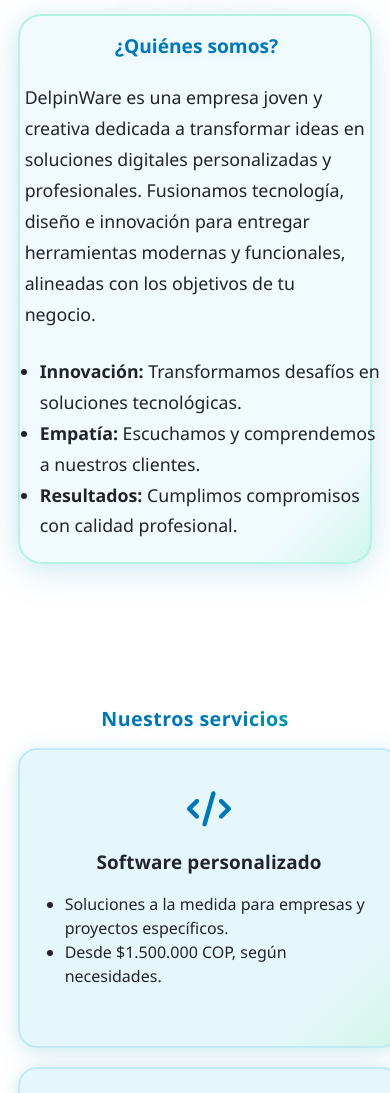
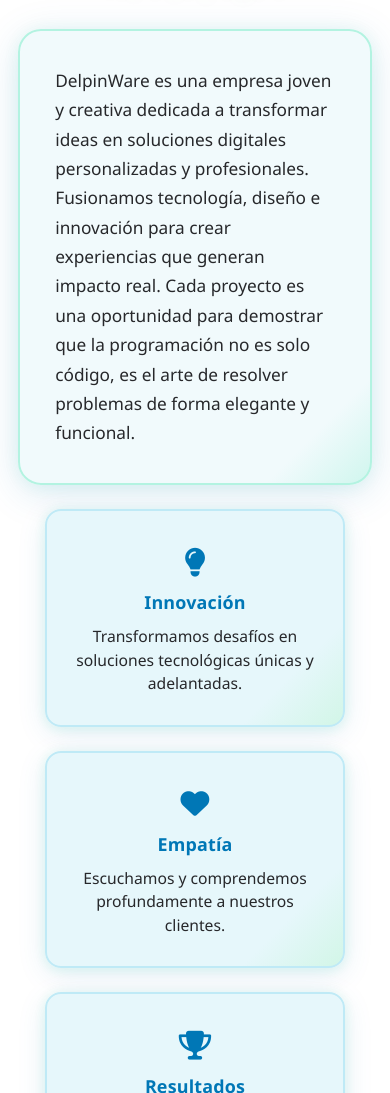
Before and after one commit to samuelpinillam-dotcom/chale, a plain HTML site: page index.html in a window 390 px wide. Shown: the part 907-2000 px from the top of the page. Drawn offline with nearby package versions, Linux system fonts and the light colour scheme.

Commit message:
Actualizar página: nuevo header, dos servicios adicionales, y rediseñar sección "Quiénes somos" con layout horizontal

```diff
--- a/index.html
+++ b/index.html
@@ -47,8 +47,8 @@
             gap: 0.6rem;
         }
         .header-imglogo {
-            width: 68px;
-            height: 68px;
+            width: 50px;
+            height: 50px;
             background: #f3f3f3;
             border-radius: 14px;
             object-fit: contain;
@@ -56,8 +56,8 @@
             box-shadow: 0 2px 12px #a7e1ff55;
         }
         .logo-brand {
-            font-size: 1.19rem;
-            font-weight: 700;
+            font-size: 1.65rem;
+            font-weight: 900;
             background: linear-gradient(90deg, var(--azul-delpin), var(--verde-delpin));
             -webkit-background-clip: text;
             background-clip: text;
@@ -66,6 +66,7 @@
         }
         nav {
             flex: 1;
+            margin-left: 3rem;
         }
         nav ul {
             display: flex;
@@ -74,7 +75,7 @@
             margin: 0;
             padding: 0;
             align-items: center;
-            justify-content: center;
+            justify-content: flex-end;
         }
         nav a {
             color: var(--azul-delpin);
@@ -141,6 +142,7 @@
                 display: flex;
                 align-items: center;
                 flex: 1;
+                margin-left: 0;
             }
             nav ul {
                 display: none;
@@ -156,6 +158,7 @@
                 padding: 1rem 1.5rem 1rem 2rem;
                 margin: 0;
                 z-index: 1001;
+                justify-content: flex-start;
             }
             nav ul.show {
                 display: flex;
@@ -164,10 +167,12 @@
                 margin-left: 0;
                 margin-right: .8rem;
             }
-            .header-imglogo { width: 60px; height: 60px;}
+            .header-imglogo { width: 45px; height: 45px;}
+            .logo-brand { font-size: 1.35rem; }
         }
         @media (max-width:520px){
-            .header-imglogo {width:40px;height:40px;}
+            .header-imglogo {width:35px;height:35px;}
+            .logo-brand { font-size: 1.1rem; }
         }
         .hero-bg-section {
             min-height: 76vh;
@@ -254,7 +259,105 @@
             transform: none;
         }
 
-        .about-box,
+        /* NUEVA ESTRUCTURA: QUIÉNES SOMOS */
+        .about-container {
+            display: flex;
+            gap: 3rem;
+            align-items: stretch;
+            margin-top: 2rem;
+        }
+
+        .about-text-left {
+            flex: 1;
+            min-width: 280px;
+            padding: 2.2rem;
+            background: linear-gradient(135deg, #f1fafc 87%, #d0f6ee 100%);
+            border-radius: 23px;
+            box-shadow: var(--sombra-caja);
+            border: 2.5px solid #b3f3e1;
+            display: flex;
+            flex-direction: column;
+            justify-content: center;
+            font-size: 1.08rem;
+            line-height: 1.7;
+        }
+
+        .about-text-left p {
+            margin: 0;
+            color: #27282b;
+        }
+
+        .about-values-right {
+            flex: 1;
+            min-width: 280px;
+            display: flex;
+            flex-direction: column;
+            justify-content: center;
+            gap: 1.5rem;
+            position: relative;
+        }
+
+        /* Triángulo de cajas */
+        .value-box {
+            padding: 1.8rem 1.5rem;
+            background: linear-gradient(135deg, #e6f7fb 80%, #d2f6e7 100%);
+            border-radius: 16px;
+            border: 2.5px solid #bfeaf6;
+            box-shadow: 0 7px 30px 0 #0077b61c, 0 1.5px 12px 2px #00C89718;
+            text-align: center;
+            transition: box-shadow 0.13s, transform 0.15s;
+        }
+
+        .value-box:hover {
+            box-shadow: 0 20px 55px #00c89726, 0 2px 16px #0077B61c;
+            transform: translateY(-6px) scale(1.02);
+            border-color: #00C897;
+        }
+
+        .value-box h5 {
+            font-size: 1.12rem;
+            font-weight: 700;
+            color: var(--azul-delpin);
+            margin-bottom: 0.7rem;
+            letter-spacing: 0.01em;
+        }
+
+        .value-box p {
+            font-size: 0.98rem;
+            color: #27282b;
+            margin: 0;
+            line-height: 1.5;
+        }
+
+        .value-box-icon {
+            font-size: 1.8rem;
+            color: var(--azul-delpin);
+            margin-bottom: 0.6rem;
+        }
+
+        /* Distribución triangular */
+        .value-row-1 {
+            display: flex;
+            justify-content: center;
+            gap: 1.5rem;
+        }
+
+        .value-row-1 .value-box {
+            flex: 0 1 45%;
+            max-width: 220px;
+        }
+
+        .value-row-2 {
+            display: flex;
+            justify-content: center;
+            gap: 1.5rem;
+        }
+
+        .value-row-2 .value-box {
+            flex: 0 1 45%;
+            max-width: 220px;
+        }
+
         .contact-box {
             margin: 0 auto;
             padding: 2.7rem 2.4rem;
@@ -270,13 +373,14 @@
             line-height: 1.74;
             border: 2.5px solid #b3f3e1;
         }
-        .about-box ul {
+
+        .contact-box ul {
             margin-left: 1.7em;
             margin-bottom: 0;
             padding-left: 0;
             width: 100%;
         }
-        .about-box h4,
+
         .contact-box h4 {
             font-weight: 700;
             font-size: 1.20rem;
@@ -284,18 +388,20 @@
             text-shadow: 0 2px 10px #00c89712;
             margin-bottom: .4rem;
         }
-        .about-box,
-        .contact-box > p,
-        .about-box > p {
+
+        .contact-box > p {
             margin-bottom: 0.4em;
         }
+
         .contact-data {
             text-align: left;
             width: 100%;
             margin: 0.63rem auto 1.1rem auto;
             max-width: 370px;
         }
+
         .contact-data div {margin-bottom: .33rem;font-size: 1.01rem;}
+
         .services-grid {
             display: flex;
             flex-wrap: wrap;
@@ -304,8 +410,9 @@
             align-items: stretch;
             width: 100%;
         }
+
         .service-card {
-            flex: 0 1 300px;
+            flex: 0 1 280px;
             background: linear-gradient(135deg, #e6f7fb 80%, #d2f6e7 100%);
             border-radius: 19px;
             border: 2.5px solid #bfeaf6;
@@ -315,34 +422,37 @@
             display: flex;
             flex-direction: column;
             align-items: center;
-            min-width: 270px;
-            max-width: 340px;
             gap: .7rem;
             margin-bottom: 0;
             transition: box-shadow 0.13s, transform 0.15s;
         }
+
         .service-card ul {
             text-align: left;
             padding-left: 1.09em;
             margin: 0;
         }
+
         .service-card h4 {
             font-size: 1.18rem;
             font-weight: 700;
             margin-bottom: 0.39rem;
             letter-spacing: 0.009em;
         }
+
         .service-icon {
             font-size: 2.2rem;
             color: var(--azul-delpin);
             margin-bottom: .33rem;
         }
+
         .service-card:hover {
             box-shadow: 0 20px 55px #00c89726, 0 2px 16px #0077B61c;
             transform: translateY(-8px) scale(1.01);
             border-color: #00C897;
             z-index: 3;
         }
+
         /* Footer */
         .footer-quote {
             font-size: 1.06rem;
@@ -350,9 +460,11 @@
             margin-bottom: .53rem;
             letter-spacing: 0.02em;
         }
+
         .social-links {
             display: flex; justify-content: center; gap: 1rem; margin-bottom: .5rem; flex-wrap: wrap;
         }
+
         .social-links a {
             display: flex;align-items:center;justify-content:center;width:36px;height:36px;
             background: #fff;
@@ -362,28 +474,67 @@
             transition: background 0.2s, color 0.2s;
             font-size: 1.4rem;
         }
+
         .social-links a:focus,
         .social-links a:hover { background: var(--azul-delpin); color: #fff;}
+
         footer {padding: 1.4rem 0 .9rem 0; background: var(--gris-leve); border-top: 1px solid var(--gris-borde); color: #222; text-align: center; margin-top: 2.2rem;}
+
         .user-avatar { display:none;}
+
         .modal-backdrop.show { opacity: 0.45; }
+
         .modal-content { border-radius: 18px !important; }
+
         /* RESPONSIVO: Centrado y espacios extra en cajas abajo */
         @media (max-width: 1000px) {
-            .about-box,.contact-box {max-width: 94vw;}
+            .contact-box {max-width: 94vw;}
             .service-card {max-width: 98vw;}
         }
+
+        @media (max-width: 900px) {
+            .about-container {
+                flex-direction: column;
+                gap: 2rem;
+            }
+
+            .about-text-left {
+                flex: 1;
+            }
+
+            .about-values-right {
+                flex: 1;
+            }
+        }
+
         @media (max-width: 700px){
             .section-title { font-size: 1.23rem; margin-bottom:1.1rem;}
-            .about-box, .contact-box { padding: 1.1rem 0.1rem 1.3rem 0.29rem; }
-            .about-box, .contact-box, .service-card { min-width: unset; }
+            .contact-box { padding: 1.1rem 0.1rem 1.3rem 0.29rem; }
+            .contact-box { min-width: unset; }
             .services-grid {
                 flex-direction: column;
                 align-items: center;
                 gap:1.2rem;
             }
             .service-card {width: 98vw;max-width:420px;}
-            .about-box,.contact-box{max-width:97vw;}
+            .contact-box{max-width:97vw;}
+
+            .about-container {
+                flex-direction: column;
+                gap: 1.5rem;
+            }
+
+            .value-row-1,
+            .value-row-2 {
+                flex-direction: column;
+                align-items: center;
+            }
+
+            .value-row-1 .value-box,
+            .value-row-2 .value-box {
+                flex: 0 1 100%;
+                max-width: 300px;
+            }
         }
     </style>
 </head>
@@ -413,6 +564,7 @@
             </div>
         </div>
     </header>
+
     <section class="hero-bg-section" id="inicio">
         <div class="hero-overlay"></div>
         <div class="hero-content">
@@ -423,22 +575,49 @@
             <a href="#servicios" class="cta-button">Ver servicios</a>
         </div>
     </section>
+
     <section class="content-section scroll-section" id="nosotros">
         <div class="section-container">
             <h2 class="section-title">Sobre DelpinWare</h2>
-            <div class="about-box mx-auto">
-                <h4>¿Quiénes somos?</h4>
-                <p>
-                    DelpinWare es una empresa joven y creativa dedicada a transformar ideas en soluciones digitales personalizadas y profesionales. Fusionamos tecnología, diseño e innovación para entregar herramientas modernas y funcionales, alineadas con los objetivos de tu negocio.
-                </p>
-                <ul>
-                    <li><strong>Innovación:</strong> Transformamos desafíos en soluciones tecnológicas.</li>
-                    <li><strong>Empatía:</strong> Escuchamos y comprendemos a nuestros clientes.</li>
-                    <li><strong>Resultados:</strong> Cumplimos compromisos con calidad profesional.</li>
-                </ul>
+            <div class="about-container">
+                <div class="about-text-left">
+                    <p>
+                        DelpinWare es una empresa joven y creativa dedicada a transformar ideas en soluciones digitales personalizadas y profesionales. Fusionamos tecnología, diseño e innovación para crear experiencias que generan impacto real. Cada proyecto es una oportunidad para demostrar que la programación no es solo código, es el arte de resolver problemas de forma elegante y funcional.
+                    </p>
+                </div>
+
+                <div class="about-values-right">
+                    <div class="value-row-1">
+                        <div class="value-box">
+                            <div class="value-box-icon">
+                                <i class="fas fa-lightbulb"></i>
+                            </div>
+                            <h5>Innovación</h5>
+                            <p>Transformamos desafíos en soluciones tecnológicas únicas y adelantadas.</p>
+                        </div>
+                        <div class="value-box">
+                            <div class="value-box-icon">
+                                <i class="fas fa-heart"></i>
+                            </div>
+                            <h5>Empatía</h5>
+                            <p>Escuchamos y comprendemos profundamente a nuestros clientes.</p>
+                        </div>
+                    </div>
+
+                    <div class="value-row-2">
+                        <div class="value-box">
+                            <div class="value-box-icon">
+                                <i class="fas fa-trophy"></i>
+                            </div>
+                            <h5>Resultados</h5>
+                            <p>Cumplimos compromisos con calidad profesional y dedicación total.</p>
+                        </div>
+                    </div>
+                </div>
             </div>
         </div>
     </section>
+
     <section class="content-section scroll-section" id="servicios">
         <div class="section-container">
             <h2 class="section-title">Nuestros servicios</h2>
@@ -451,6 +630,7 @@
                         <li>Desde $1.500.000 COP, según necesidades.</li>
                     </ul>
                 </div>
+
                 <div class="service-card">
                     <div class="service-icon"><i class="fas fa-mobile-alt"></i></div>
                     <h4>Aplicaciones a la medida</h4>
@@ -459,6 +639,7 @@
                         <li>Desde $800.000 COP.</li>
                     </ul>
                 </div>
+
                 <div class="service-card">
                     <div class="service-icon"><i class="fas fa-globe"></i></div>
                     <h4>Sitios web interactivos</h4>
@@ -467,6 +648,7 @@
                         <li>Desde $600.000 COP.</li>
                     </ul>
                 </div>
+
                 <div class="service-card">
                     <div class="service-icon"><i class="fas fa-cogs"></i></div>
                     <h4>Soluciones especiales</h4>
@@ -475,9 +657,28 @@
                         <li>Desde $400.000 COP.</li>
                     </ul>
                 </div>
+
+                <div class="service-card">
+                    <div class="service-icon"><i class="fas fa-chart-line"></i></div>
+                    <h4>Consultoría en tecnología</h4>
+                    <ul>
+                        <li>Asesoría estratégica para optimizar tu infraestructura digital.</li>
+                        <li>Desde $300.000 COP.</li>
+                    </ul>
+                </div>
+
+                <div class="service-card">
+                    <div class="service-icon"><i class="fas fa-shield-alt"></i></div>
+                    <h4>Mantenimiento y soporte</h4>
+                    <ul>
+                        <li>Soporte técnico continuo y actualización de tus sistemas.</li>
+                        <li>Desde $250.000 COP mensuales.</li>
+                    </ul>
+                </div>
             </div>
         </div>
     </section>
+
     <section class="content-section scroll-section" id="contacto">
         <div class="section-container">
             <h2 class="section-title">Contacto</h2>
@@ -495,6 +696,7 @@
             </div>
         </div>
     </section>
+
     <footer>
         <div class="footer-quote">"Creamos para conectar. Codificamos para transformar."</div>
         <div class="social-links">
@@ -513,6 +715,7 @@
         </div>
         <p class="mb-0">&copy; 2025 DelpinWare. Todos los derechos reservados.</p>
     </footer>
+
     <div class="modal fade" id="login-modal" tabindex="-1" aria-hidden="true">
       <div class="modal-dialog modal-dialog-centered">
         <div class="modal-content p-3">
@@ -545,6 +748,7 @@
         </div>
       </div>
     </div>
+
     <script src="https://cdn.jsdelivr.net/npm/bootstrap@5.3.3/dist/js/bootstrap.bundle.min.js"></script>
     <script>
         // NAV MOBILE: Hamburguesa IZQUIERDA y Login DERECHA
```
